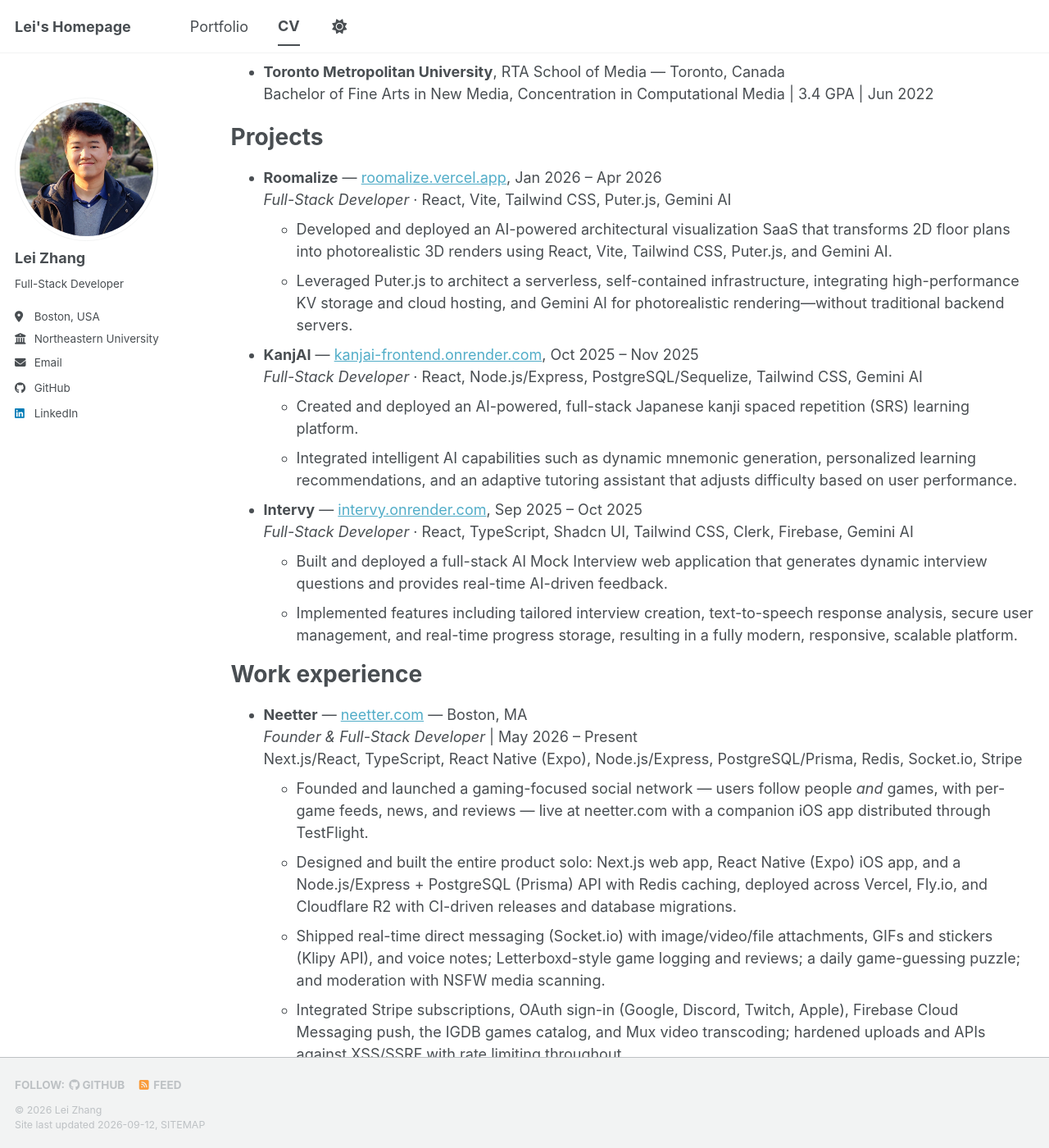
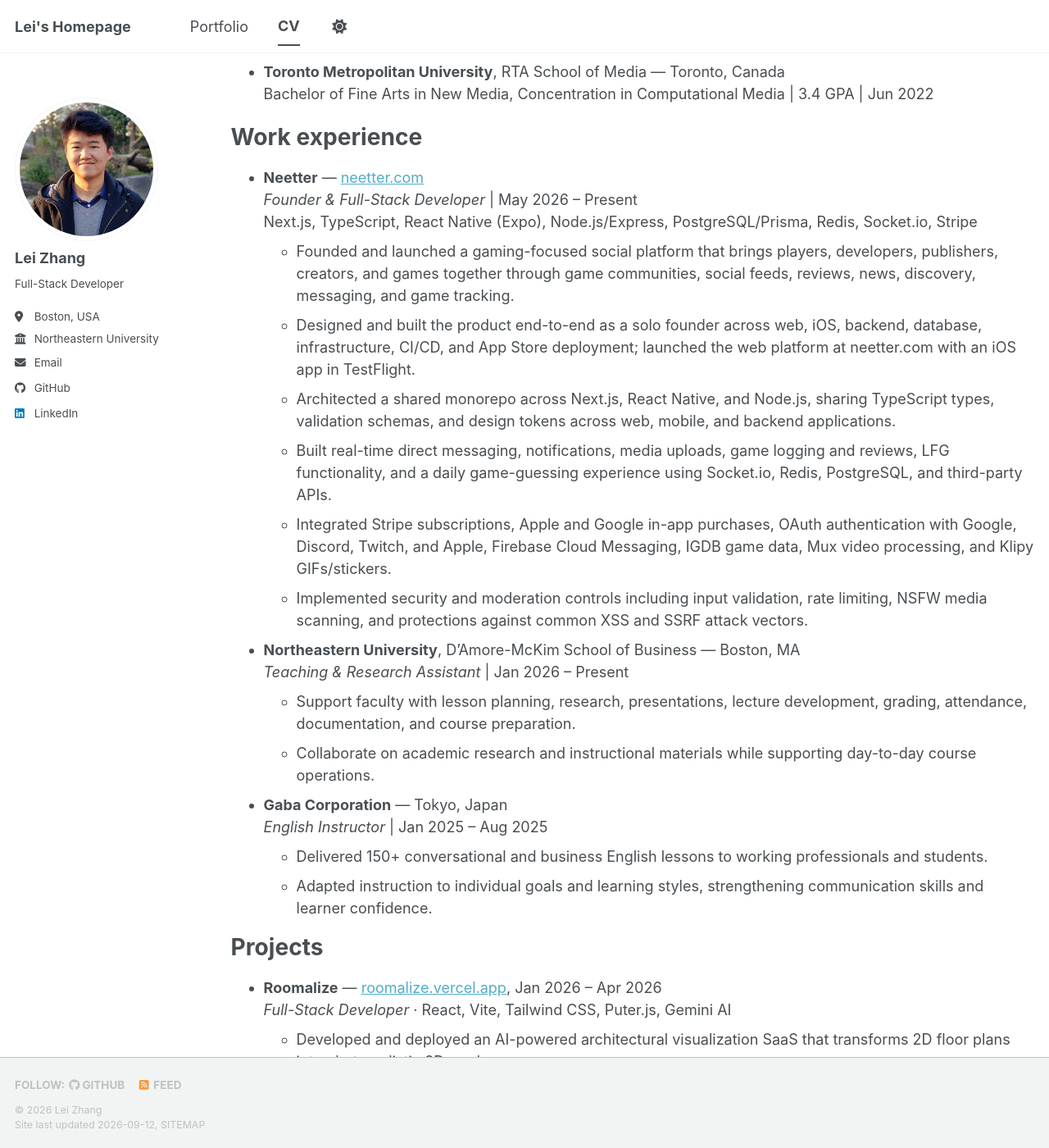
Before and after one commit to Mauoser/mauoser.github.io, a Jekyll site: the page built from _pages/cv.md, in a window 1280 px wide and 1400 px high, scrolled down 463 px. Shown: the whole window at 82% size. Built offline with Jekyll 4.4.1, drawn with Linux system fonts in a browser that asks for light colours; a script bundle is joined from its source files by our own code; library files that are not in the unit come from our copies; some of the changed text lies outside the part shown.

Commit message:
Update cv.md

```diff
--- a/_pages/cv.md
+++ b/_pages/cv.md
@@ -14,53 +14,59 @@
 
 Summary
 ======
-Master of Science in Information Systems student with a background in full-stack web development. Experienced in building scalable, secure, and user-focused platforms, with strong skills in programming, debugging, communication, and problem-solving. Eager to collaborate with diverse teams to design and deliver high-quality, impactful software solutions.
+Software engineer and founder with a background in full-stack web and mobile development. Experienced in designing, building, and deploying user-focused products end-to-end across frontend, backend, databases, infrastructure, authentication, payments, real-time systems, and third-party integrations. Strong problem solver and fast learner with experience taking products from idea to production.
 
 Education
 ======
 * **Northeastern University**, College of Engineering — Boston, MA
-  Master of Science in Information Systems | 3.8 GPA | Expected Dec 2027
+  Master of Science in Information Systems | 3.8 GPA | Expected Dec 2026
 
 * **Toronto Metropolitan University**, RTA School of Media — Toronto, Canada
   Bachelor of Fine Arts in New Media, Concentration in Computational Media | 3.4 GPA | Jun 2022
+
+Work experience
+======
+* **Neetter** — [neetter.com](https://neetter.com)
+  *Founder & Full-Stack Developer* | May 2026 – Present
+  Next.js, TypeScript, React Native (Expo), Node.js/Express, PostgreSQL/Prisma, Redis, Socket.io, Stripe
+  * Founded and launched a gaming-focused social platform that brings players, developers, publishers, creators, and games together through game communities, social feeds, reviews, news, discovery, messaging, and game tracking.
+  * Designed and built the product end-to-end as a solo founder across web, iOS, backend, database, infrastructure, CI/CD, and App Store deployment; launched the web platform at neetter.com with an iOS app in TestFlight.
+  * Architected a shared monorepo across Next.js, React Native, and Node.js, sharing TypeScript types, validation schemas, and design tokens across web, mobile, and backend applications.
+  * Built real-time direct messaging, notifications, media uploads, game logging and reviews, LFG functionality, and a daily game-guessing experience using Socket.io, Redis, PostgreSQL, and third-party APIs.
+  * Integrated Stripe subscriptions, Apple and Google in-app purchases, OAuth authentication with Google, Discord, Twitch, and Apple, Firebase Cloud Messaging, IGDB game data, Mux video processing, and Klipy GIFs/stickers.
+  * Implemented security and moderation controls including input validation, rate limiting, NSFW media scanning, and protections against common XSS and SSRF attack vectors.
+
+* **Northeastern University**, D'Amore-McKim School of Business — Boston, MA
+  *Teaching & Research Assistant* | Jan 2026 – Present
+  * Support faculty with lesson planning, research, presentations, lecture development, grading, attendance, documentation, and course preparation.
+  * Collaborate on academic research and instructional materials while supporting day-to-day course operations.
+
+* **Gaba Corporation** — Tokyo, Japan
+  *English Instructor* | Jan 2025 – Aug 2025
+  * Delivered 150+ conversational and business English lessons to working professionals and students.
+  * Adapted instruction to individual goals and learning styles, strengthening communication skills and learner confidence.
 
 Projects
 ======
 * **Roomalize** — [roomalize.vercel.app](https://roomalize.vercel.app), Jan 2026 – Apr 2026
   *Full-Stack Developer* · React, Vite, Tailwind CSS, Puter.js, Gemini AI
-  * Developed and deployed an AI-powered architectural visualization SaaS that transforms 2D floor plans into photorealistic 3D renders using React, Vite, Tailwind CSS, Puter.js, and Gemini AI.
-  * Leveraged Puter.js to architect a serverless, self-contained infrastructure, integrating high-performance KV storage and cloud hosting, and Gemini AI for photorealistic rendering—without traditional backend servers.
+  * Developed and deployed an AI-powered architectural visualization SaaS that transforms 2D floor plans into photorealistic 3D renders.
+  * Designed a serverless architecture using Puter.js for cloud storage and hosting, integrating Gemini AI into the rendering workflow.
 
 * **KanjAI** — [kanjai-frontend.onrender.com](https://kanjai-frontend.onrender.com), Oct 2025 – Nov 2025
   *Full-Stack Developer* · React, Node.js/Express, PostgreSQL/Sequelize, Tailwind CSS, Gemini AI
-  * Created and deployed an AI-powered, full-stack Japanese kanji spaced repetition (SRS) learning platform.
-  * Integrated intelligent AI capabilities such as dynamic mnemonic generation, personalized learning recommendations, and an adaptive tutoring assistant that adjusts difficulty based on user performance.
+  * Built and deployed an AI-powered Japanese kanji spaced-repetition learning platform.
+  * Implemented AI-generated mnemonics, personalized learning recommendations, and an adaptive tutoring assistant based on user performance.
 
 * **Intervy** — [intervy.onrender.com](https://intervy.onrender.com), Sep 2025 – Oct 2025
   *Full-Stack Developer* · React, TypeScript, Shadcn UI, Tailwind CSS, Clerk, Firebase, Gemini AI
-  * Built and deployed a full-stack AI Mock Interview web application that generates dynamic interview questions and provides real-time AI-driven feedback.
-  * Implemented features including tailored interview creation, text-to-speech response analysis, secure user management, and real-time progress storage, resulting in a fully modern, responsive, scalable platform.
-
-Work experience
-======
-* **Neetter** — [neetter.com](https://neetter.com) — Boston, MA
-  *Founder & Full-Stack Developer* | May 2026 – Present
-  Next.js/React, TypeScript, React Native (Expo), Node.js/Express, PostgreSQL/Prisma, Redis, Socket.io, Stripe
-  * Founded and launched a gaming-focused social network — users follow people *and* games, with per-game feeds, news, and reviews — live at neetter.com with a companion iOS app distributed through TestFlight.
-  * Designed and built the entire product solo: Next.js web app, React Native (Expo) iOS app, and a Node.js/Express + PostgreSQL (Prisma) API with Redis caching, deployed across Vercel, Fly.io, and Cloudflare R2 with CI-driven releases and database migrations.
-  * Shipped real-time direct messaging (Socket.io) with image/video/file attachments, GIFs and stickers (Klipy API), and voice notes; Letterboxd-style game logging and reviews; a daily game-guessing puzzle; and moderation with NSFW media scanning.
-  * Integrated Stripe subscriptions, OAuth sign-in (Google, Discord, Twitch, Apple), Firebase Cloud Messaging push, the IGDB games catalog, and Mux video transcoding; hardened uploads and APIs against XSS/SSRF with rate limiting throughout.
-
-* **Northeastern University**, D'Amore-McKim School of Business — Boston, MA
-  *Teaching & Research Assistant* | Jan 2026 – Present
-  * Collaborate with the professor in lesson planning, research, presentation, and lecture creation.
-  * Assist the professor with recording grades, attendance, filing documents, and preparing class materials.
-
-* **Gaba Corporation** — Tokyo, Japan
-  *English Instructor* | Jan 2025 – Aug 2025
-  * Delivered 150+ lessons in conversational and business English for working professionals and students.
-  * Tailored lessons to student goals, improving confidence and fluency in workplace and academic contexts.
+  * Built and deployed an AI-powered mock interview platform with dynamically generated interview questions and real-time feedback.
+  * Implemented tailored interview flows, response analysis, secure authentication, and persistent user progress.
 
 Skills
 ======
-JavaScript | TypeScript | React | React Native | Node.js/Express | PostgreSQL | HTML & CSS | Ruby on Rails | Java | Python | SQL | MongoDB | Git
+**Languages:** JavaScript | TypeScript | Ruby | Java | Python | SQL
+**Frontend:** React | Next.js | React Native | HTML | CSS | Tailwind CSS
+**Backend:** Node.js | Express | Ruby on Rails | PostgreSQL | MongoDB
+**Infrastructure & Tools:** Redis | Socket.io | Git | GitHub | Firebase | Stripe | Vercel | Fly.io | Cloudflare R2 | Mux
+**AI:** Gemini AI
```
